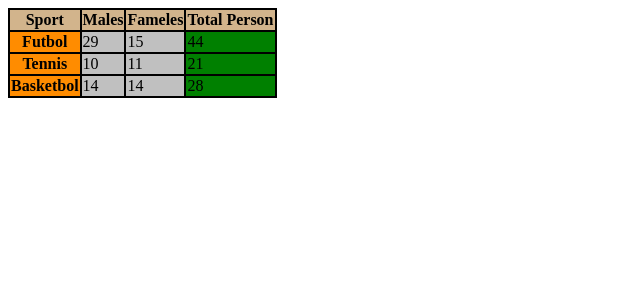
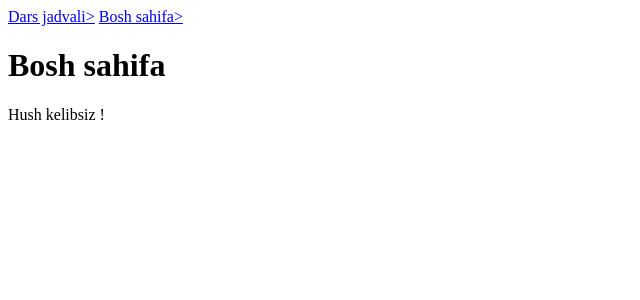
Before and after one commit to azamattemurov/django, a Django app: page / in a window 1280 px wide. Shown: the top 300 px of the page, without its empty margins (0-640 px from the left). Run offline with Django 5.2, Linux system fonts and the light colour scheme.

Commit message:
pages loyihasi

```diff
--- a/app/urls.py
+++ b/app/urls.py
@@ -2,6 +2,6 @@ from django.urls import path
 from .views import *
 
 urlpatterns = [
-    path('', homeview),
-    path('savol/', end),
+    path('', end),
+    path('dars_jadvali/', homeview),
 ]
--- a/app/views.py
+++ b/app/views.py
@@ -1,10 +1,17 @@
-from django.http import HttpResponse
+from django.http import HttpResponse, HttpRequest
 from django.shortcuts import render
 
 
 def homeview(request):
-    return render(request=request, template_name='index.html', context={})
+    print(str(request))
+    context = {"dushanba": ("matematika", "rustili", "onatili", "___", "fizika", "jismoniy"),
+               "seshanba": ("matematika", "rustili", "onatili", "___", "fizika", "jismoniy"),
+               "chorshanba": ("matematika", "rustili", "onatili", "___", "fizika", "jismoniy"),
+               "payshanba": ("matematika", "rustili", "onatili", "___", "fizika", "jismoniy")}
+    return render(request=request, template_name='index.html', context={'context':context})
+
 
 
 def end(request):
-    return HttpResponse("The end bizning view tugadi !...")
+    print(str(request))
+    return render(request=request,template_name='home.html',context={})
--- /dev/null
+++ b/templates/base.html
@@ -0,0 +1,17 @@
+<!DOCTYPE html>
+<html lang="en">
+<head>
+    <meta charset="UTF-8">
+    <title>T1murov_19</title>
+</head>
+<body>
+<header>
+    <a href="http://127.0.0.1:8000/dars_jadvali/">  Dars jadvali></a>
+    <a href="http://127.0.0.1:8000">  Bosh sahifa></a>
+</header>
+
+{% block context %}
+{% endblock context %}
+
+</body>
+</html>
--- /dev/null
+++ b/templates/home.html
@@ -0,0 +1,18 @@
+<!DOCTYPE html>
+<html lang="en">
+<head>
+    <meta charset="UTF-8">
+    <title>Bosh sahaifa</title>
+</head>
+<body>
+
+{% extends 'base.html' %}
+
+{% block context %}
+<H1> Bosh sahifa </H1>
+<p> Hush kelibsiz !</p>
+
+{% endblock context %}
+
+</body>
+</html>
--- a/templates/index.html
+++ b/templates/index.html
@@ -1,26 +1,37 @@
-<table bgcolor="black">
- <tr>
-    <th style="background-color: tan"> Sport</th>
-    <th style="background-color: tan"> Males</th>
-    <th style="background-color: tan"> Fameles</th>
-    <th style="background-color: tan"> Total Person</th>
-  </tr>
-  <tr>
-    <th style="background-color: darkorange"> Futbol</th>
-    <td style="background-color: silver"> 29</td>
-    <td style="background-color: silver"> 15</td>
-    <td style="background-color: green"> 44</td>
-  </tr>
-  <tr>
-    <th style="background-color: darkorange"> Tennis</th>
-    <td style="background-color: silver"> 10</td>
-    <td style="background-color: silver"> 11</td>
-    <td style="background-color: green"> 21</td>
- </tr>
- <tr>
-    <th style="background-color: darkorange"> Basketbol</th>
-    <td style="background-color: silver"> 14</td>
-    <td style="background-color: silver"> 14</td>
-    <td style="background-color: green"> 28</td>
- </tr>
-</table>
+<html lang="en">
+<head>
+   <title>School Time Table</title>
+</head>
+<body bgcolor="darkgray">
+{% extends 'base.html' %}
+
+{% block context %}
+ <H1 align="center">
+        <FONT COLOR="BLUE">SCHOOL TIME TABLE</FONT>
+ </H1>
+
+<table border="5" cellspacing="10" align="center">
+
+<tr bgcolor="green">
+  <td align="center">Days/Time
+  <td>8:30-9:15
+  <td>9:15-10:00
+  <td>10:00-11:45
+  <td>11:45-12:30
+  <td>01:15-02:00
+  <td>02:45-03:30
+</tr>
+
+{%for kun, value in context.items%}
+<tr bgcolor="#00ffbf">
+    <td align="center" bgcolor="#00ff40">{{kun}}
+        {% for dars in value%}
+        <td align="center">{{dars}}
+        {%endfor%}
+</tr>
+{%endfor%}
+
+    {% endblock context %}
+
+ </body>
+</html>
```
Also changed, not shown: templates/detail.html (deleted, +0 -10 lines), db.sqlite3, 1 other file.
